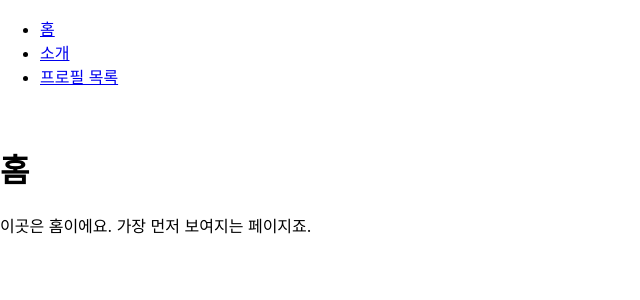
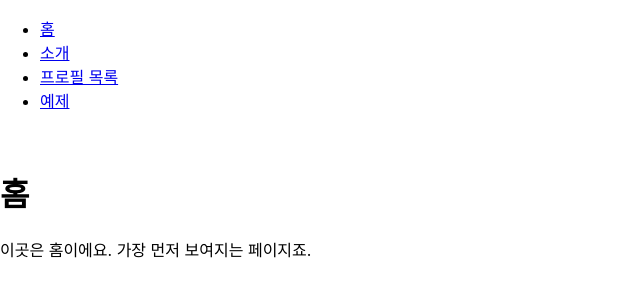
Before and after one commit to WhiteOwl314/React-Learn-router, a React (Create React App) app: page / in a window 1280 px wide. Shown: the top 300 px of the page, without its empty margins (0-640 px from the left). Built offline with nearby package versions, Linux system fonts and the light colour scheme.

Commit message:
history-적용

```diff
--- a/src/App.js
+++ b/src/App.js
@@ -3,6 +3,7 @@
 import Home from "./Home";
 import About from "./About";
 import Profiles from "./Profiles";
+import HistorySample from './HistorySample';
 
 function App() {
   return (
@@ -17,11 +18,15 @@
               <li>
                   <Link to="/profiles">프로필 목록</Link>
               </li>
+              <li>
+                  <Link to="/history">예제</Link>
+              </li>
           </ul>
           <br />
           <Route path="/" exact={true} component={Home}/>
           <Route path="/about" component={About}/>
           <Route path="/profiles" component={Profiles}/>
+          <Route path="/history" component={HistorySample}/>
       </div>
   );
 }
```
